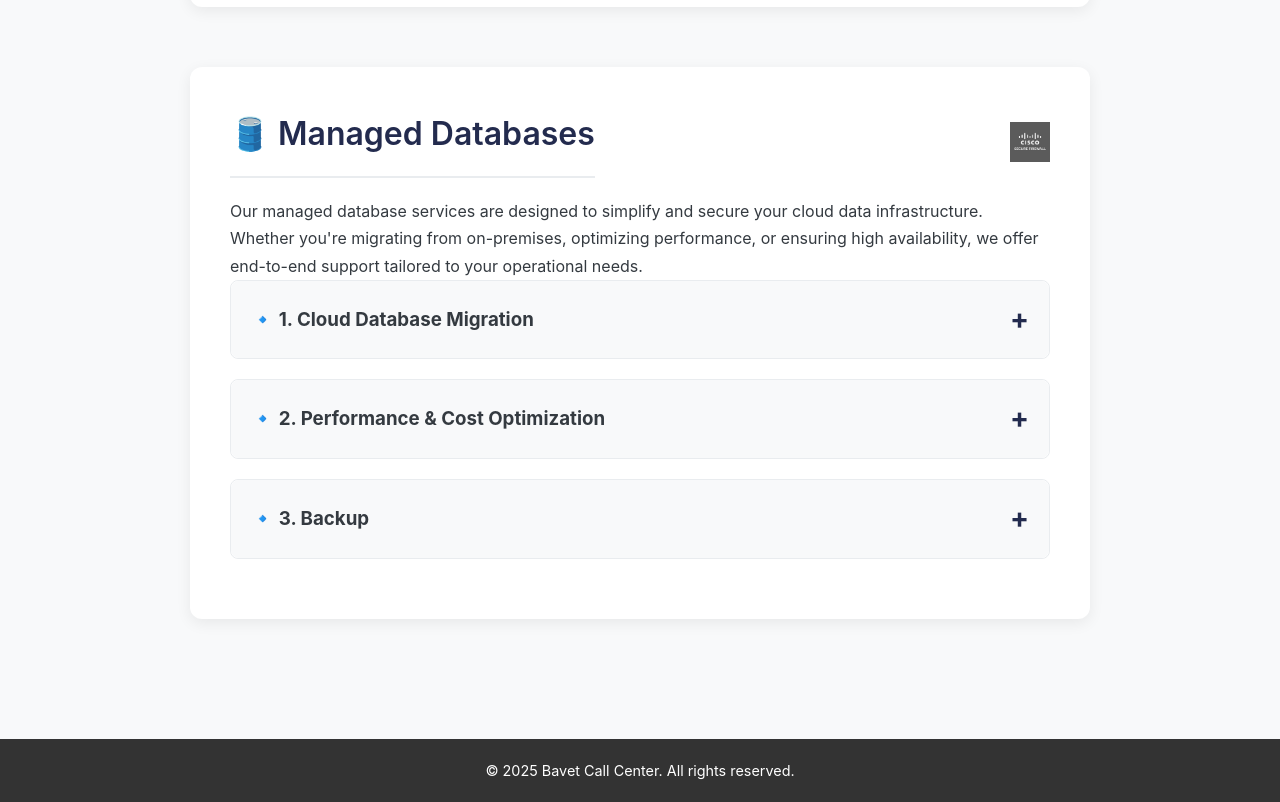
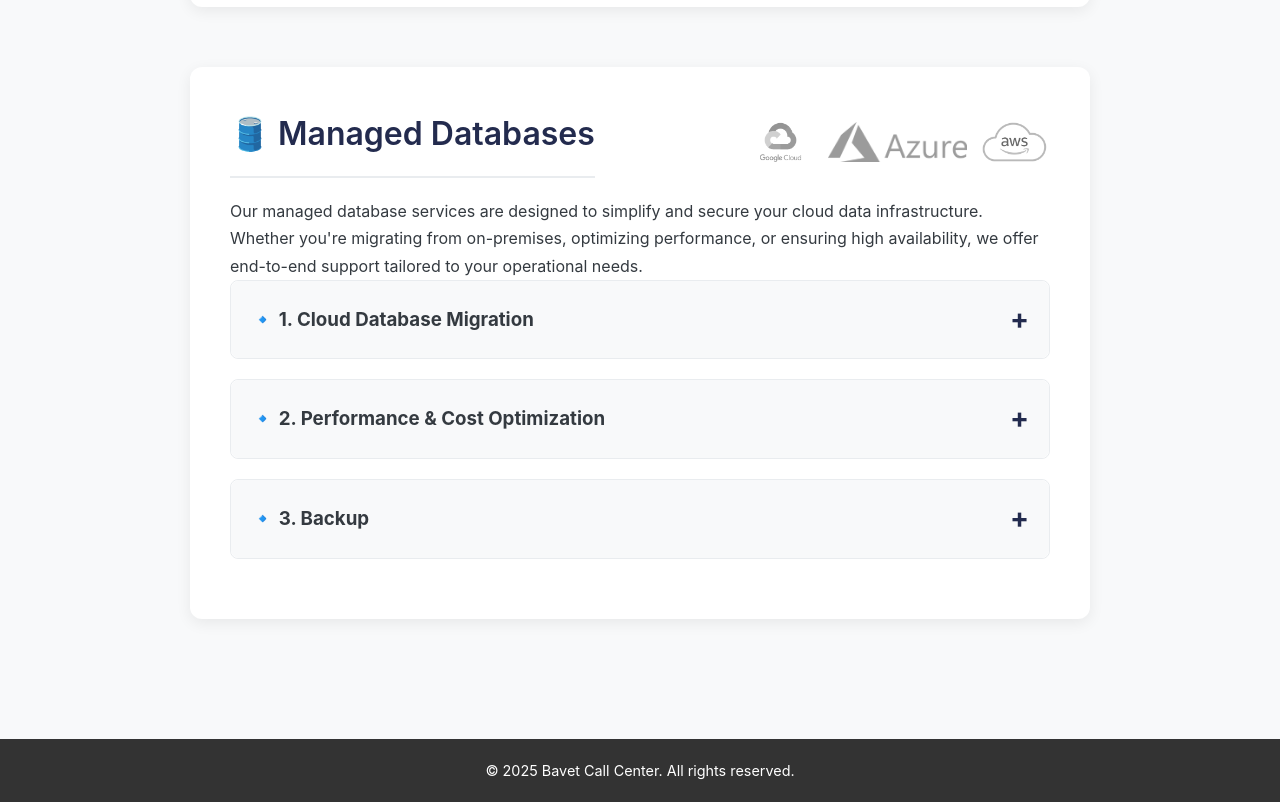
Before and after one commit to Fravens7/bavetcsp, a plain HTML site: page virtualservices.html in a window 1280 px wide. Shown: the part 810-1612 px from the top of the page. Drawn offline with Linux system fonts and the light colour scheme.

Commit message:
Update virtualservices.html

```diff
--- a/virtualservices.html
+++ b/virtualservices.html
@@ -95,7 +95,9 @@
         <h2 id="edr-title">🛢️ Managed Databases</h2>
         <div class="supported-vendors">
           <div class="vendor-logos">
-            <img src="assets/images/cisco_logo.jpg" alt="Cisco Logo">
+            <img src="assets/images/gcp_logo.png" alt="GCP Logo">
+            <img src="assets/images/azure_logo.png" alt="Azure Logo">
+            <img src="assets/images/amazon_logo.png" alt="Amazon Logo">
           </div>
         </div>
       </div>
```
